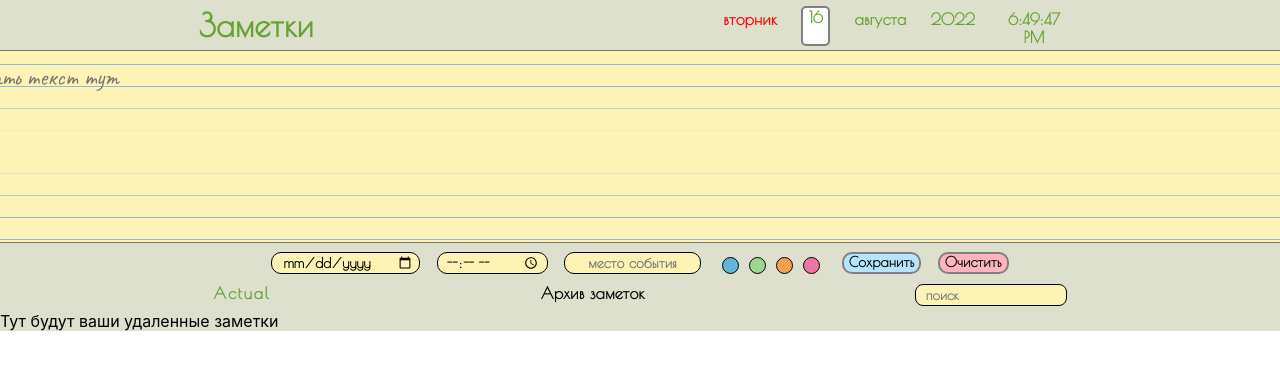
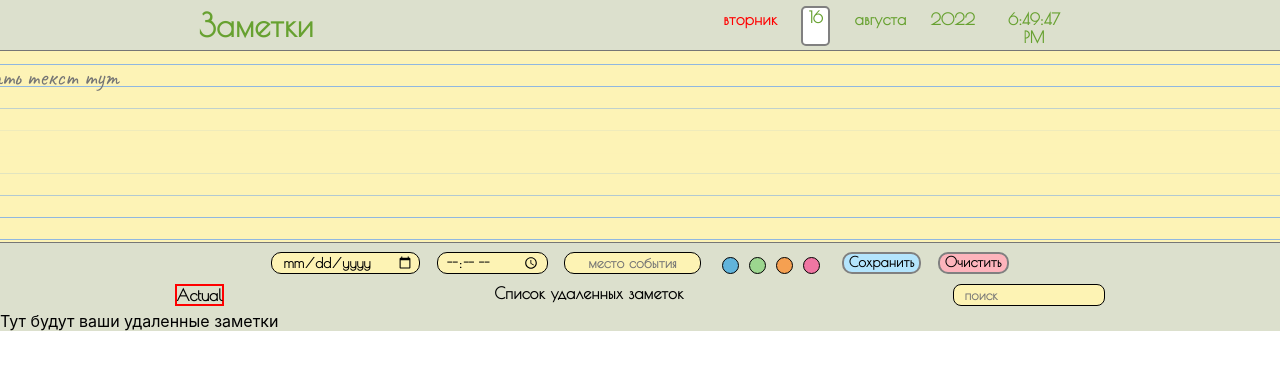
Before and after one commit to mtanasov/mtanasov.github.io-notes, a React (Vite) app: page /archive in a window 1280 px wide. Shown: the top 370 px of the page. Built offline with nearby package versions, Linux system fonts and the light colour scheme.

Commit message:
работает удаление заметок из архивного списка

```diff
--- a/src/components/content/listNotes/ActualNotes.jsx
+++ b/src/components/content/listNotes/ActualNotes.jsx
@@ -4,9 +4,12 @@ import { BrowserRouter, Routes, Route, Outlet, Link } from "react-router-dom";
 import { TheNote } from "./TheNote";
 import { useSelector } from "react-redux/es/exports";
 import { removeNotes } from "../../../reduxSlice/saveSlice";
+// import { useDispatch } from "react-redux";
+// const dispatch = useDispatch()
 
 
 import { arrNotes, toArray } from "../../../reduxSlice/ssd"
+
 
 export function ActualNotes() {
    const todo = useSelector((state) => state.note.todos)
@@ -30,8 +33,15 @@ export function ActualNotes() {
       },
       archiveLink: {
          textDecoration: "none",
-         color: "var(--titleClr)",
-         letterSpacing: "2px",
+         color: "black",
+         border: "2px solid red",
+         // height: "25px",
+         // width: "25px",
+         // backgroundImage: "url(../../../img/iconSprite.png)",
+         // backgroundSize: "450px 860px",
+         // backgroundPosition: "10px 10px"
+         // color: "var(--titleClr)",
+         // letterSpacing: "2px",
       }
    }
 
@@ -48,7 +58,7 @@ export function ActualNotes() {
                      placeE={element.placeE}
                      dateCN={element.dateCN}
                      bookmark={element.bookmark}
-                     onClick={removeNotes(element.id)} />
+                     f={removeNotes(element.id)} />
                </div>)
          )
       } else {
@@ -61,7 +71,7 @@ export function ActualNotes() {
          <div style={style.main}>
             <Link to="/archive" style={style.archiveLink}> Archive</Link>
             {/* <div style={style.miniHeader}> */}
-            <div> Не выполненные заметки </div>
+            <div> Сохраненные заметки </div>
             <input type="text" placeholder="поиск" style={style.search} />
             {/* </div> */}
          </div>
--- a/src/components/content/listNotes/ArchiveNotes.jsx
+++ b/src/components/content/listNotes/ArchiveNotes.jsx
@@ -2,11 +2,14 @@ import React from "react";
 import { BrowserRouter, Routes, Route, Outlet, Link } from "react-router-dom";
 import { TheNote } from "./TheNote";
 import { useSelector } from "react-redux/es/exports";
+import { destroy } from "../../../reduxSlice/deleteSlice";
+import { useDispatch } from "react-redux";
+
 
 export function ArchiveNotes() {
-   const todoArchive = useSelector((state) => state.archive)
-   console.log(todoArchive)
-
+   const todoArchive = useSelector((state) => state.nt.archive)
+   // console.log(todoArchive)
+   const dispatch = useDispatch()
    const style = {
       main: {
          display: "flex",
@@ -27,13 +30,17 @@ export function ArchiveNotes() {
       },
       archiveLink: {
          textDecoration: "none",
-         color: "var(--titleClr)",
-         letterSpacing: "2px"
+         color: "black",
+         border: "2px solid red",
+
+         // color: "var(--titleClr)",
+         // letterSpacing: "2px"
       }
    }
 
    const Render = () => {
       if (localStorage.getItem("archiveNotes")) {
+         // console.log(JSON.parse(localStorage.getItem("archiveNotes")))
          return (
             // todoArchive.map((element) =>
             JSON.parse(localStorage.getItem("archiveNotes")).map((element) =>
@@ -45,7 +52,10 @@ export function ArchiveNotes() {
                      dateE={element.dateE}
                      placeE={element.placeE}
                      dateCN={element.dateCN}
-                     bookmark={element.bookmark} />
+                     bookmark={element.bookmark}
+                     // f={() => console.log("key")}
+                     f={destroy(element.id)}
+                  />
                </div>)
          )
       } else {
@@ -57,7 +67,7 @@ export function ArchiveNotes() {
       <div>
          <div style={style.main}>
             <Link to="/" style={style.archiveLink}> Actual</Link>
-            <div>Архив заметок</div>
+            <div>Список удаленных заметок</div>
             <input type="text" placeholder="поиск" style={style.search} />
          </div>
          <Render />
--- a/src/components/content/listNotes/ListNotes.jsx
+++ b/src/components/content/listNotes/ListNotes.jsx
@@ -5,6 +5,8 @@ import { BrowserRouter, Routes, Route, Outlet, Link } from 'react-router-dom';
 
 import { ActualNotes } from "./ActualNotes";
 import { ArchiveNotes } from "./ArchiveNotes";
+// import { storeArchive } from "./reduxSlice/storeArchive"
+// import { Provider } from "react-redux";
 
 export function ListNotes(params) {
    return (
--- a/src/components/content/listNotes/TheNote.jsx
+++ b/src/components/content/listNotes/TheNote.jsx
@@ -92,13 +92,13 @@ export function TheNote(props) {
             <span style={style.dateEvent}>{dateE}</span>
             <span style={style.timeEvent}>{timeE}</span>
             <span style={style.localEvent}>{location}</span>
-            <button style={style.btnDelete} onClick={
-               // (props) => {
-               //    dispatch(props.onClick)
+            <button style={style.btnDelete} onClick={/* props.f */
+               () => {
+                  dispatch(props.f)
+               }
+               // () => {
+               //    dispatch(removeNotes(id))
                // }
-               () => {
-                  dispatch(removeNotes(id))
-               }
             } >удалить</button>
             <span style={style.dateCreate}>дата создания: {dateCN}</span>
          </div>
--- a/src/main.jsx
+++ b/src/main.jsx
@@ -3,6 +3,7 @@ import ReactDOM from 'react-dom/client'
 
 import App from './App'
 import './index.css'
+// import storeArchive from "./reduxSlice/storeArchive"
 import { store } from './reduxSlice/store'
 import { Provider } from 'react-redux'
 
--- a/src/reduxSlice/deleteSlice.js
+++ b/src/reduxSlice/deleteSlice.js
@@ -1,8 +1,7 @@
 import { createSlice } from "@reduxjs/toolkit";
-import { toJSON, toArray } from "./ssd"
-
+import { toJSON } from "./ssd";
 const arrayDelNotes = JSON.parse(localStorage.getItem("archiveNotes"))
-console.log(arrayDelNotes);
+// console.log(arrayDelNotes);
 const initialState = {
    // archive: toArray("archiveNotes")
    archive: arrayDelNotes
@@ -14,7 +13,8 @@ export const archiveNotes = createSlice({
    initialState,
    reducers: {
       destroy: (state, action) => {
-         const array = toArray("archiveNotes")
+         console.log("delete");
+         const array = JSON.parse(localStorage.getItem("archiveNotes"))
          state.archive = array.filter((todos) => todos.id !== action.payload)
          toJSON(state.archive, "archiveNotes")
       }
--- a/src/reduxSlice/saveSlice.js
+++ b/src/reduxSlice/saveSlice.js
@@ -43,7 +43,7 @@ export const notes = createSlice({
          const array = toArray("actualNotes") //получил массив актуальных заметок
          const el = array.findIndex((el) => el.id === action.payload) // индекс элемента в массиве
          const arrayArchive = toArray("archiveNotes") //получил массив арх.заметок
-         arrayArchive.push(state.todos[el]) // добавил заметку в массив архива
+         arrayArchive.unshift(state.todos[el]) // добавил заметку в массив архива
          toJSON(arrayArchive, "archiveNotes") // сохранил в локалстор
          state.todos = array.filter((todos) => todos.id !== action.payload)
          toJSON(state.todos, "actualNotes")
--- a/src/reduxSlice/store.js
+++ b/src/reduxSlice/store.js
@@ -1,8 +1,10 @@
 import { configureStore } from "@reduxjs/toolkit";
 import noteReducer from "./saveSlice"
+import archNote from "./deleteSlice"
 
 export const store = configureStore({
    reducer: {
       note: noteReducer,
+      nt: archNote,
    }
 })
```
Also changed, not shown: src/reduxSlice/storeArchive.js (deleted, +0 -8 lines).
